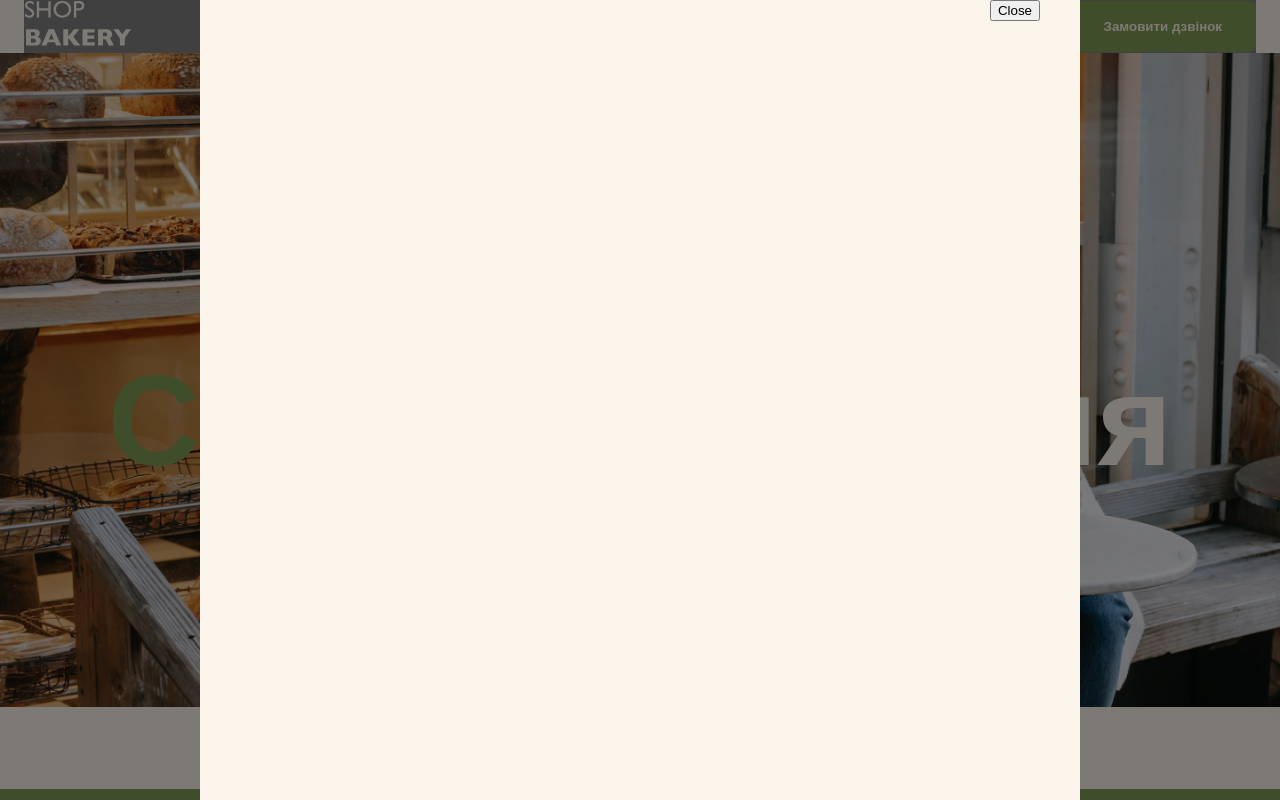
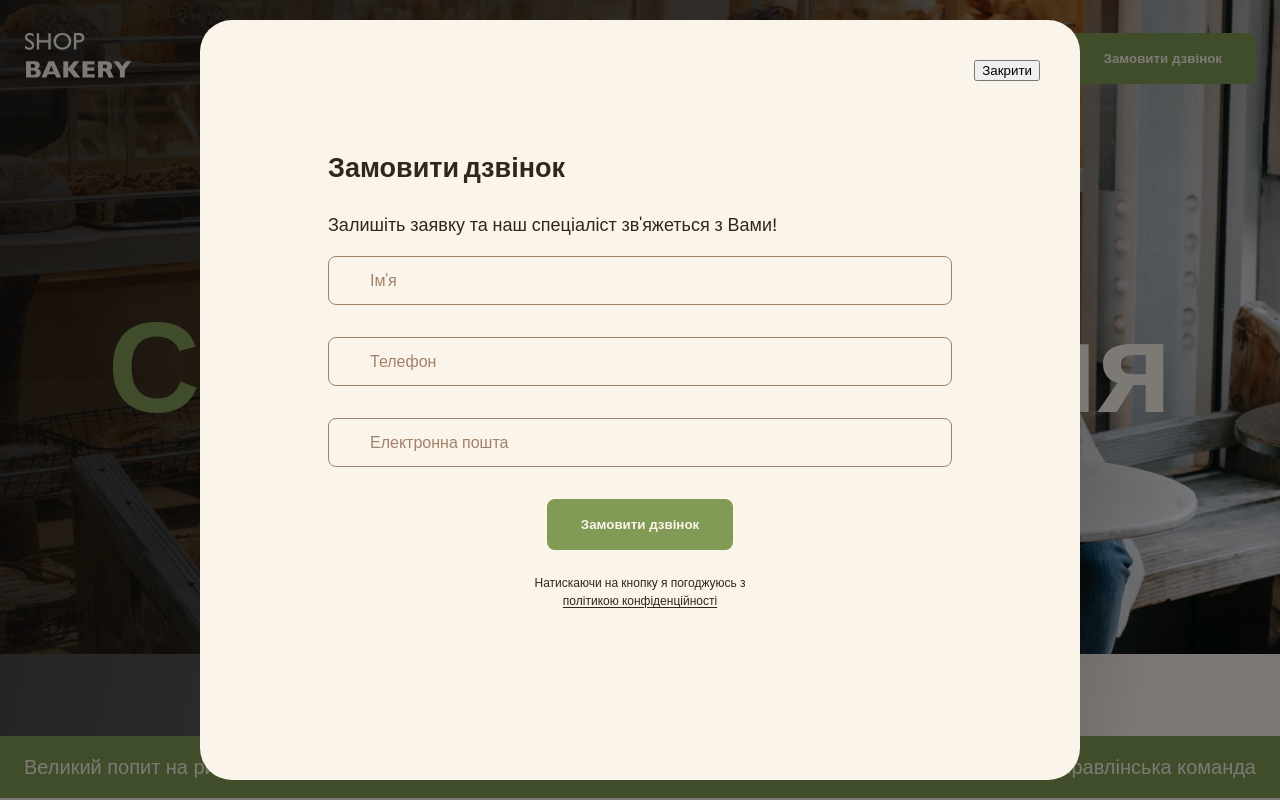
Before and after one commit to EkaterinaKononenko/Bakery, a plain HTML site: page index.html in a window 1280 px wide. Shown: the top 800 px of the page. Drawn offline with Linux system fonts and the light colour scheme.

Commit message:
add modal form

```diff
--- a/css/styles.css
+++ b/css/styles.css
@@ -55,9 +55,14 @@ p {
   display: flex;
   align-items: center;
   gap: 40px;
-  background-color: grey; /* remove*/
 }
 
+.header {
+  position: absolute;
+  top: 0;
+  width: 100%;
+  padding-top: 32px;
+}
 .header-nav {
   flex-grow: 1;
   display: flex;
@@ -91,6 +96,7 @@ p {
   color: var(--color-primary-light);
   text-decoration: none;
   font-weight: 600;
+  transition: color 0.3s;
 }
 
 .link:hover {
@@ -100,7 +106,13 @@ p {
 /*------------------------HERO--------------------------*/
 .hero-section {
   padding: 272px 0;
-  background-image: url(../images/couple-in-bakery.jpg);
+  background-image: linear-gradient(
+      102.76deg,
+      rgba(18, 18, 17, 0.78) 2.03%,
+      rgba(18, 18, 17, 0.6) 58.46%,
+      rgba(18, 18, 17, 0) 90.36%
+    ),
+    url(../images/couple-in-bakery.jpg);
   background-repeat: no-repeat;
   background-position: center top;
   background-size: contain;
@@ -256,12 +268,18 @@ p {
     rgba(49, 38, 26, 0.71) 72.92%,
     var(--color-primary-dark) 100%
   );
+  transition: transform 0.3s;
+}
+
+.format-card:hover {
+  transform: scale(1.05);
 }
 
 .carousel-button {
   display: flex;
   align-items: center;
   justify-content: center;
+  flex-shrink: 0;
   padding: 0;
   width: 44px;
   height: 44px;
@@ -277,6 +295,9 @@ p {
   fill: var(--color-primary-light);
 }
 
+.carousel-button.next {
+  transform: rotate(180deg);
+}
 /*------------------------CONTACT--------------------------*/
 .contact-title {
   margin-bottom: 16px;
@@ -349,14 +370,20 @@ p {
   display: flex;
   align-items: center;
   justify-content: center;
+  padding: 20px 0;
+  transition: opacity 0.3s, visibility 0.3s;
 }
 
 .modal {
   position: relative;
-  width: 880px;
-  height: 880px;
+  width: 100%;
+  max-width: 880px;
+  height: 100%;
+  max-height: 880px;
+  padding: 128px;
   background-color: var(--color-primary-light);
   border-radius: 32px;
+  overflow: auto;
 }
 
 .modal-btn-close {
@@ -370,3 +397,55 @@ p {
   visibility: hidden;
   pointer-events: none;
 }
+
+/*----------------FORM------------------------*/
+.form-field {
+  position: relative;
+  margin-bottom: 32px;
+}
+
+.form-label {
+  position: absolute;
+  top: 16px;
+  left: 42px;
+  font-size: 16px;
+  line-height: 1.17;
+  color: var(--color-secondary-dark);
+  transition: transform 0.3s;
+}
+
+.form-input:focus + .form-label {
+  transform: translate(-36px, -40px);
+}
+
+.form-input {
+  width: 100%;
+  padding: 16px 42px;
+  border-radius: 8px;
+  border: 1px solid var(--color-secondary-dark);
+  background-color: transparent;
+}
+
+.form-input:focus {
+  border-color: var(--color-brand-normal);
+  outline: none;
+}
+
+.form-button {
+  margin: 0 auto 24px;
+  display: block;
+}
+
+.form-terms {
+  max-width: 220px;
+  font-weight: 500;
+  font-size: 12px;
+  line-height: 1.5;
+  text-align: center;
+  margin: 0 auto;
+}
+
+.form-terms-link {
+  color: var(--color-primary-dark);
+  text-underline-offset: 2px;
+}
--- a/index.html
+++ b/index.html
@@ -13,7 +13,7 @@
     <link rel="stylesheet" href="./css/styles.css" />
   </head>
   <body>
-    <header>
+    <header class="header">
       <div class="container">
         <div class="header-container">
           <a href="./index.html">
@@ -127,7 +127,7 @@
       <section class="section" id="formats-section">
         <div class="container">
           <h2 class="formats-title section-title centered">Формати</h2>
-          <button class="carousel-button" type="button">
+          <button class="carousel-button next" type="button">
             <svg width="16" height="16">
               <use href="./images/icons.svg#icon-arrow"></use>
             </svg>
@@ -183,6 +183,46 @@
             Приєднуйтеся до мережі пекарень
           </h2>
           <p>Заповни форму, щоб ми звʼязались з тобою!</p>
+          <form name="contact-form" autocomplete="off">
+            <div class="form-field">
+              <input
+                class="form-input"
+                type="text"
+                id="user-name"
+                name="user-name"
+              />
+              <label class="form-label" for="user-name">Ім'я</label>
+            </div>
+            <div class="form-field">
+              <input
+                class="form-input"
+                type="tel"
+                id="user-tel"
+                name="user-tel"
+              />
+              <label class="form-label" for="user-tel">Телефон</label>
+            </div>
+            <div class="form-field">
+              <input
+                class="form-input"
+                type="email"
+                id="user-email"
+                name="user-email"
+              />
+              <label class="form-label" for="user-email"
+                >Електронна пошта</label
+              >
+            </div>
+            <button class="form-button button" type="submit">
+              Замовити дзвінок
+            </button>
+            <p class="form-terms">
+              Натискаючи на кнопку я погоджуюсь з
+              <a class="form-terms-link" href="#">
+                політикою конфіденційності</a
+              >
+            </p>
+          </form>
           <iframe
             src="https://www.google.com/maps/embed?pb=!1m18!1m12!1m3!1d2540.164054656813!2d30.48865857655763!3d50.456669671593325!2m3!1f0!2f0!3f0!3m2!1i1024!2i768!4f13.1!3m3!1m2!1s0x40d4ce637bfe1717%3A0x5370c2254ad1b952!2z0LLRg9C70LjRhtGPINCh0ZbRh9C-0LLQuNGFINCh0YLRgNGW0LvRjNGG0ZbQsiwgNTQsINCa0LjRl9CyLCAwMjAwMA!5e0!3m2!1suk!2sua!4v1699559581272!5m2!1suk!2sua"
             width="603"
@@ -192,7 +232,6 @@
             loading="lazy"
             referrerpolicy="no-referrer-when-downgrade"
           ></iframe>
-          <button class="button" type="button">Замовити дзвінок</button>
         </div>
       </section>
     </main>
@@ -261,7 +300,45 @@
     </footer>
     <div class="backdrop">
       <div class="modal">
-        <button class="modal-btn-close" type="button">Close</button>
+        <button class="modal-btn-close" type="button">Закрити</button>
+        <h2>Замовити дзвінок</h2>
+        <p>Залишіть заявку та наш спеціаліст зв'яжеться з Вами!</p>
+        <form name="modal-form" autocomplete="off" novalidate>
+          <div class="form-field">
+            <input
+              class="form-input"
+              type="text"
+              id="user-name"
+              name="user-name"
+            />
+            <label class="form-label" for="user-name">Ім'я</label>
+          </div>
+          <div class="form-field">
+            <input
+              class="form-input"
+              type="tel"
+              id="user-tel"
+              name="user-tel"
+            />
+            <label class="form-label" for="user-tel">Телефон</label>
+          </div>
+          <div class="form-field">
+            <input
+              class="form-input"
+              type="email"
+              id="user-email"
+              name="user-email"
+            />
+            <label class="form-label" for="user-email">Електронна пошта</label>
+          </div>
+          <button class="form-button button" type="submit">
+            Замовити дзвінок
+          </button>
+          <p class="form-terms">
+            Натискаючи на кнопку я погоджуюсь з
+            <a class="form-terms-link" href="#"> політикою конфіденційності</a>
+          </p>
+        </form>
       </div>
     </div>
     <script src="./js/modal.js"></script>
```
